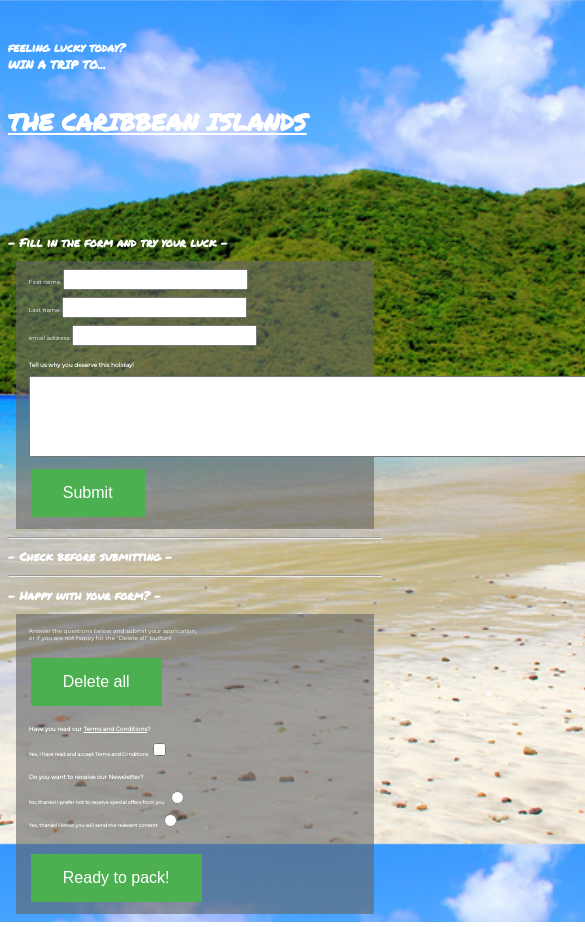
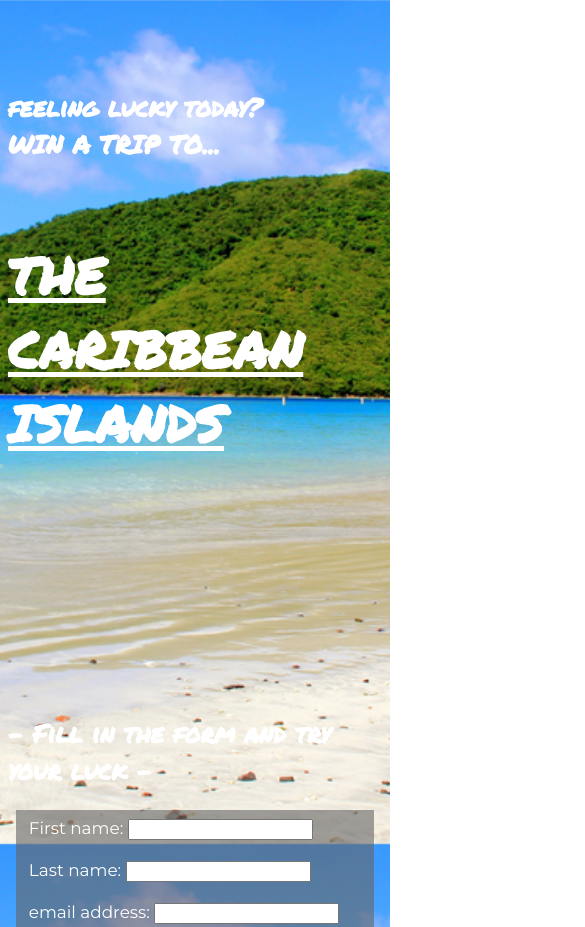
Before and after one commit to saracastellino/we6_JAVASCRIPT_DOM_event_listeners_hw, a plain HTML site: page index.html in a window 390 px wide. Shown: the top 927 px of the page, 585 px wide, since content can reach past the window. Drawn offline with Linux system fonts and the light colour scheme; a web font is replaced by a local one.

Commit message:
adds some responsivness

```diff
--- a/css/main.css
+++ b/css/main.css
@@ -1,7 +1,7 @@
 
 body {
   font-family: Montserrat;
-  font-size: 1.5vw;
+  font-size: 2vmax;
   color: white;
   background-image: url('images/win_caribbean.png');
   background-repeat: no-repeat;
@@ -13,19 +13,19 @@ body {
 
   h1 {
       font-family: 'Permanent Marker', cursive;
-      font-size: 6vw;
+      font-size: 6vmax;
       color: white;
   }
 
   h2 {
       font-family: 'Permanent Marker', cursive;
-      font-size: 3vw;
+      font-size: 3vmax;
       color: white;
   }
 
   h3 {
       font-family: 'Liu Jian Mao Cao', cursive;
-      font-size: 3vw;
+      font-size: 3vmax;
       color: white;
   }
 
@@ -39,6 +39,11 @@ body {
 #check-list {
   list-style-type: none;
   font-variant-position: normal;
+}
+
+#message {
+  width: 70%;
+  height: auto;
 }
 
 ul, li {
--- a/index.html
+++ b/index.html
@@ -24,7 +24,7 @@
                 <label for="email">email address:</label>
                 <input type="text" id="email" name="email" required><br><br>
                 <h4>Tell us why you deserve this holiday!</h4>
-                <textarea for="message" form="form" name="message" id="message" rows="5" cols="80" maxlength="100" minlength="5" required></textarea><br><br>
+                <textarea for="message" form="form" name="message" id="message" rows="10" maxlength="100" minlength="5" required></textarea><br><br>
                 <input class="button" type="submit" value="Submit">
             </form>
         </div>
```
